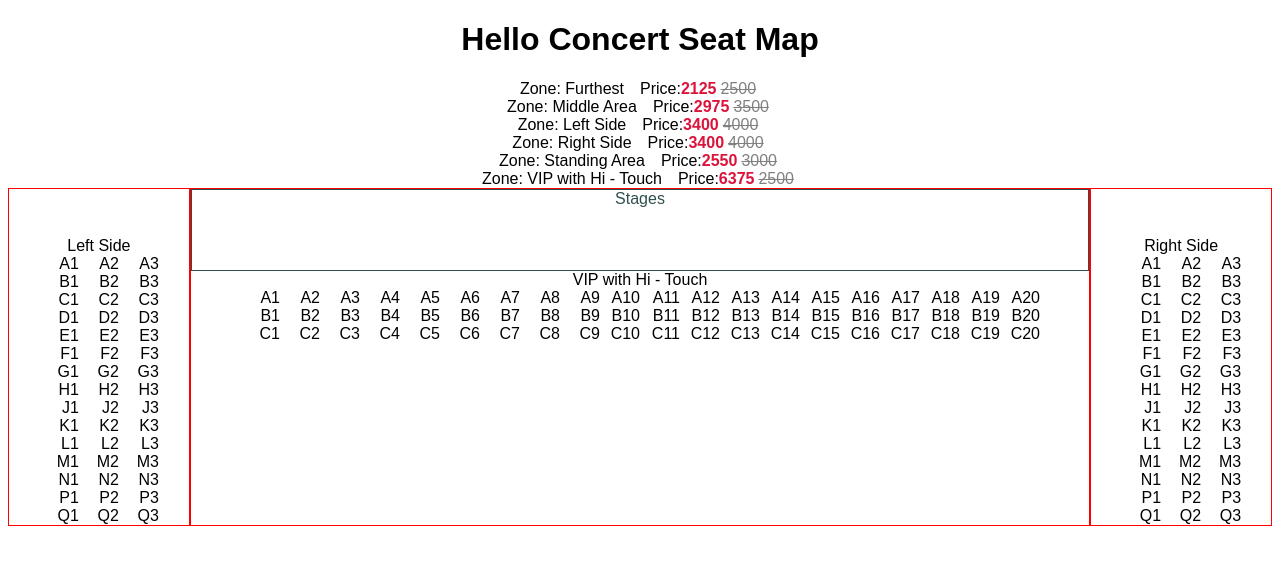
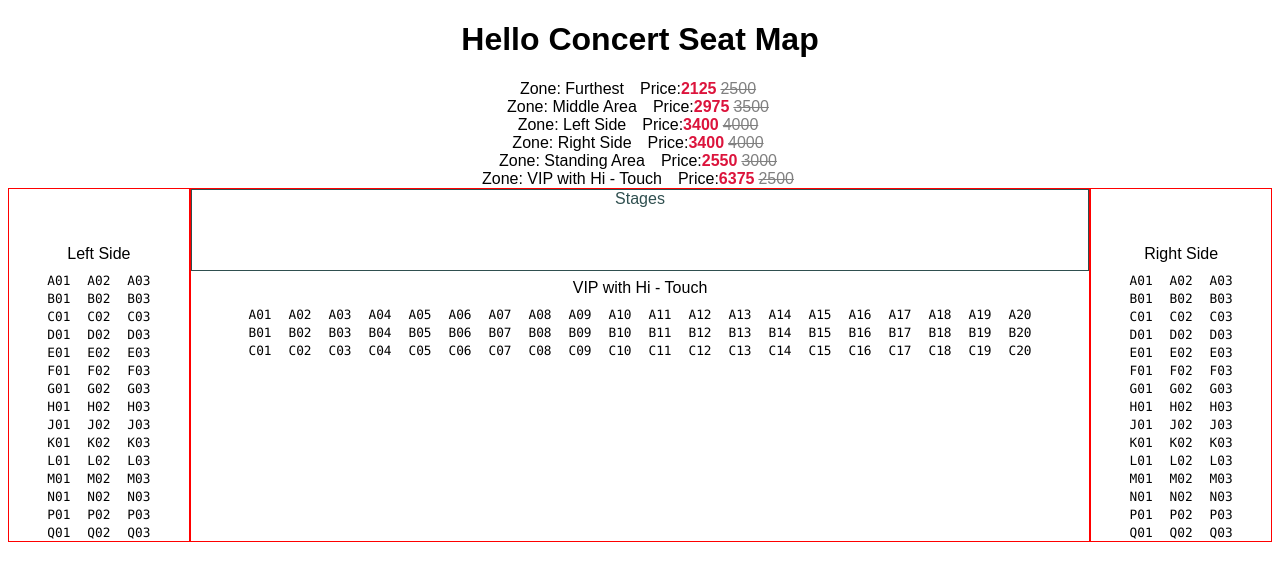
Before and after one commit to u46esp/test-refactoring-kata, a React (Create React App) app: page / in a window 1280 px wide. Shown: the top 580 px of the page. Built offline with nearby package versions, Linux system fonts and the light colour scheme.

Commit message:
Shift zone display into component

```diff
--- a/src/App.js
+++ b/src/App.js
@@ -63,19 +63,15 @@ function SeatPricingLegend({ info, pricing, isCustomerPremiumMember = false }) {
 
 function SeatLayout({seatData, seatMetadata}) {
   return <>
-
     <div className="columns-3">
       <div className="side">
-        {seatMetadata["leftside"].zoneName}
         <SeatGroup seatData={seatData["leftside"]} seatMetadata={seatMetadata["leftside"]} />
       </div>
       <div className="middle">
         <div className="stage">Stages </div>
-        {seatMetadata["vip"].zoneName}
         <SeatGroup seatData={seatData["vip"]} seatMetadata={seatMetadata["vip"]} />
       </div>
       <div className="side">
-        {seatMetadata["rightside"].zoneName}
         <SeatGroup seatData={seatData["rightside"]} seatMetadata={seatMetadata["rightside"]} />
       </div>
     </div>
@@ -88,9 +84,11 @@ function SeatGroup({seatData, seatMetadata}) {
   const maxColumn = seatMetadata["maxColumn"];
   const columns = [ ...Array(maxColumn).keys() ].map( i => i+1)
   const seatRowChars = "ABCDEFGHJKLMNPQRSTUVWXYZ"
-  const buildSeatNumber = (row, column) => `${seatRowChars[row - 1]}${column}`
+  const buildSeatNumber = (row, column) => `${seatRowChars[row - 1]}${column < 10 ? `0${column}` : column}`
 
   return <div>
+    <p className="zone-name">{seatMetadata.zoneName}</p>
+    <div>
       {rows.map(i => {
         return <div>
           {columns.map(j => {
@@ -100,4 +98,5 @@ function SeatGroup({seatData, seatMetadata}) {
         </div>
       })}
     </div>
+  </div>
 }
--- a/src/styles.css
+++ b/src/styles.css
@@ -39,7 +39,9 @@
 .seat {
   display: inline-block;
   width: 2.5rem;
-  text-align: right;
+  text-align: center;
+  font-size: 0.8rem;
+  font-family: Consolas, Monaco, monospace;
 }
 
 .stage {
@@ -47,3 +49,7 @@
   color: darkslategrey;
   height: 5em;
 }
+
+.zone-name {
+  margin: 0.5em;
+}
```
Lines whose indentation alone changed are shown as unchanged.
